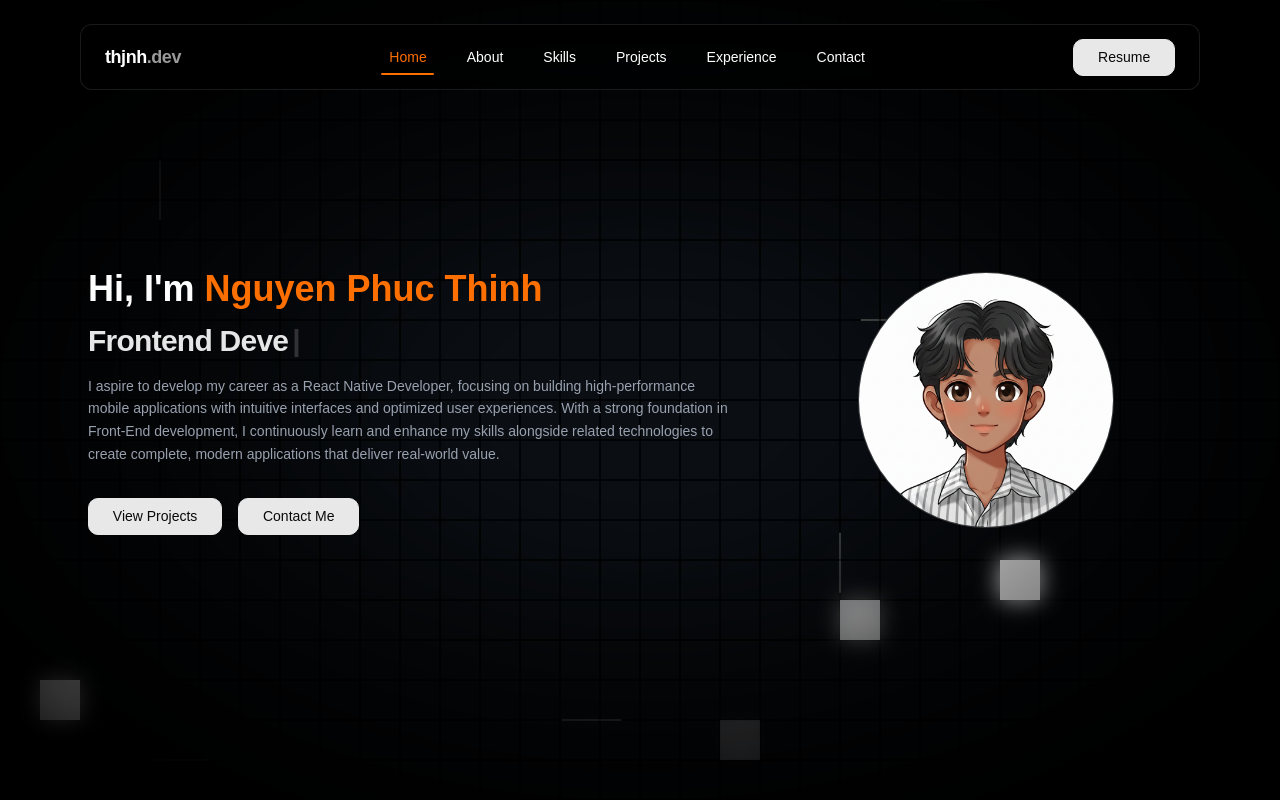
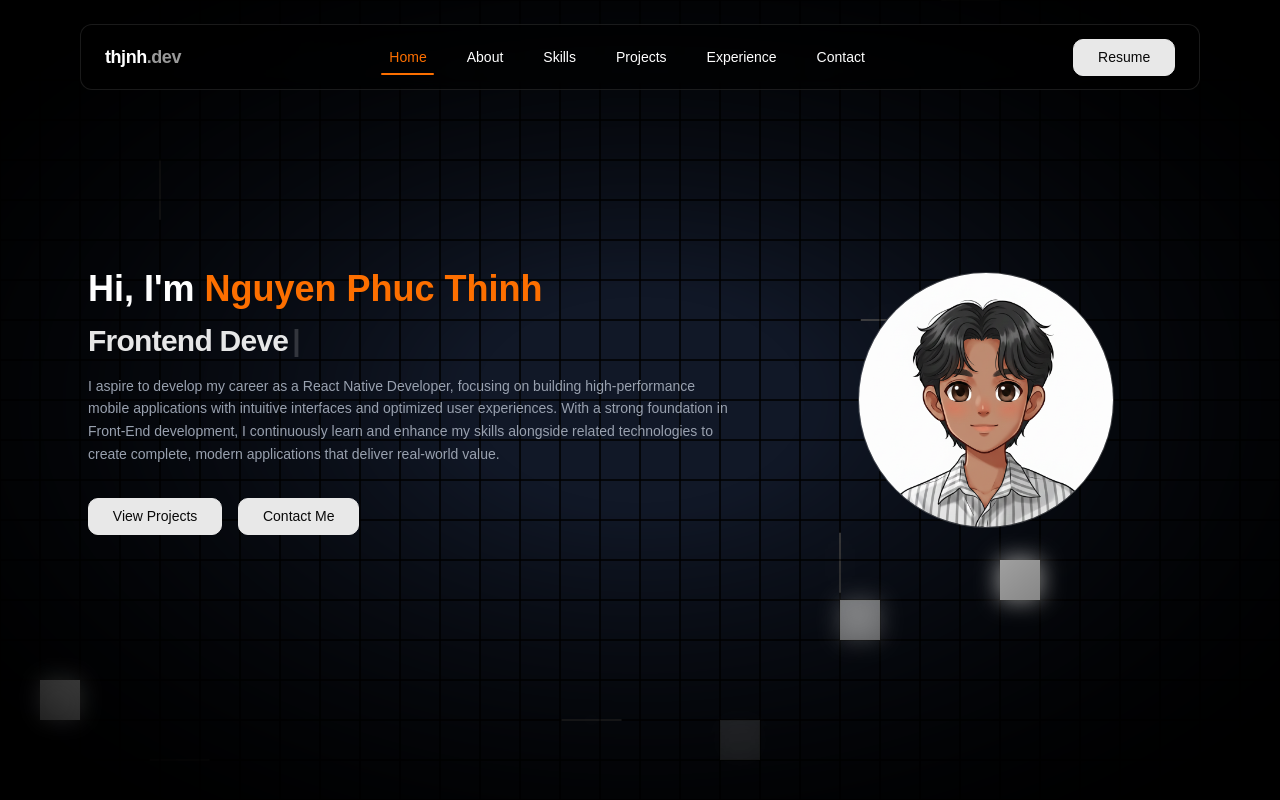
Before and after one commit to Thinh521/Portfolio_Thinhdev, a Next.js app: page / in a window 1280 px wide. Shown: the top 800 px of the page. Built offline with nearby package versions, Linux system fonts and the light colour scheme.

Commit message:
Update: interface Home

```diff
--- a/src/app/layout.tsx
+++ b/src/app/layout.tsx
@@ -32,7 +32,7 @@ export default function RootLayout({
     ${geistSans.variable}
     ${geistMono.variable}
     antialiased
-    bg-[#0b0f14]
+    bg-[#111827]
     text-white
     relative
     min-h-screen
@@ -54,6 +54,7 @@ export default function RootLayout({
             idleSpeed={1}
           />
 
+          <div className="hidden md:block">
             <InteractiveGridBackground
               gridSize={40}
               gridColor="#000"
@@ -67,6 +68,7 @@ export default function RootLayout({
               fadeIntensity={18}
             />
           </div>
+        </div>
 
         <Navbar />
         <main className="relative z-10">{children}</main>
```
Lines whose indentation alone changed are shown as unchanged.
